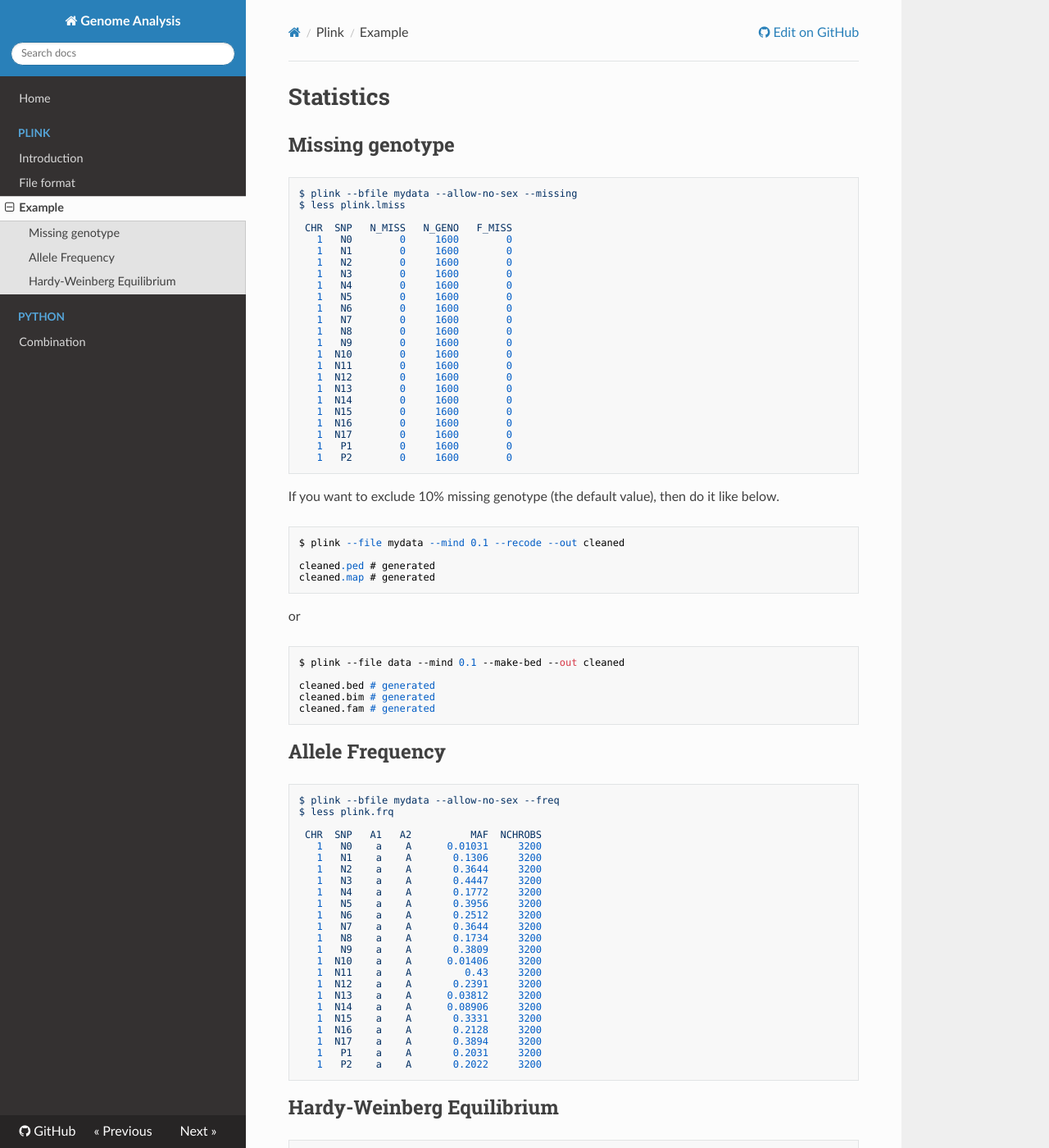
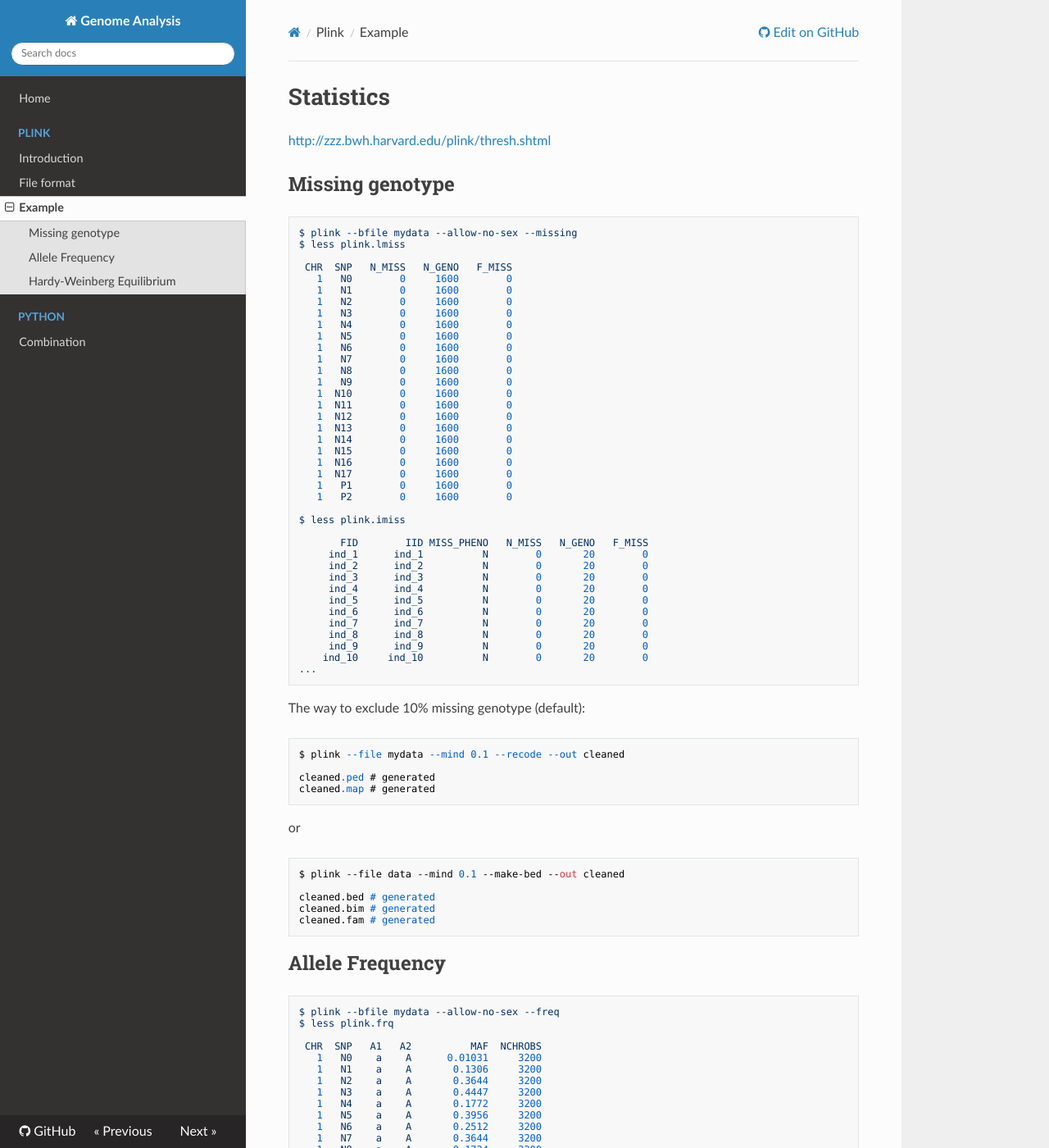
Before and after one commit to WonyoungCho/plink, an MkDocs documentation site: the page built from docs/plink_ex.md, in a window 1280 px wide and 1400 px high. Shown: the whole window at 82% size. Built offline with MkDocs 1.6.1, drawn with Linux system fonts in a browser that asks for light colours; nearby versions of some CDN libraries; old or Windows-style settings are respelled for this version of MkDocs; some of the changed text lies outside the part shown.

Commit message:
Update plink_ex.md

````diff
--- a/docs/plink_ex.md
+++ b/docs/plink_ex.md
@@ -1,4 +1,5 @@
 # Statistics
+<http://zzz.bwh.harvard.edu/plink/thresh.shtml>
 
 ## Missing genotype
 ```
@@ -26,9 +27,24 @@
    1  N17        0     1600        0
    1   P1        0     1600        0
    1   P2        0     1600        0
+
+$ less plink.imiss
+
+       FID        IID MISS_PHENO   N_MISS   N_GENO   F_MISS
+     ind_1      ind_1          N        0       20        0
+     ind_2      ind_2          N        0       20        0
+     ind_3      ind_3          N        0       20        0
+     ind_4      ind_4          N        0       20        0
+     ind_5      ind_5          N        0       20        0
+     ind_6      ind_6          N        0       20        0
+     ind_7      ind_7          N        0       20        0
+     ind_8      ind_8          N        0       20        0
+     ind_9      ind_9          N        0       20        0
+    ind_10     ind_10          N        0       20        0
+...
 ```
 
-If you want to exclude 10% missing genotype (the default value), then do it like below.
+The way to exclude 10% missing genotype (default):
 ```
 $ plink --file mydata --mind 0.1 --recode --out cleaned
 
@@ -70,6 +86,11 @@
    1  N17    a    A       0.3894     3200
    1   P1    a    A       0.2031     3200
    1   P2    a    A       0.2022     3200
+```
+
+Only include SNPs with MAF >= 0.01 (default):
+```
+$ plink --file mydata --maf 0.01
 ```
 
 ## Hardy-Weinberg Equilibrium
````
